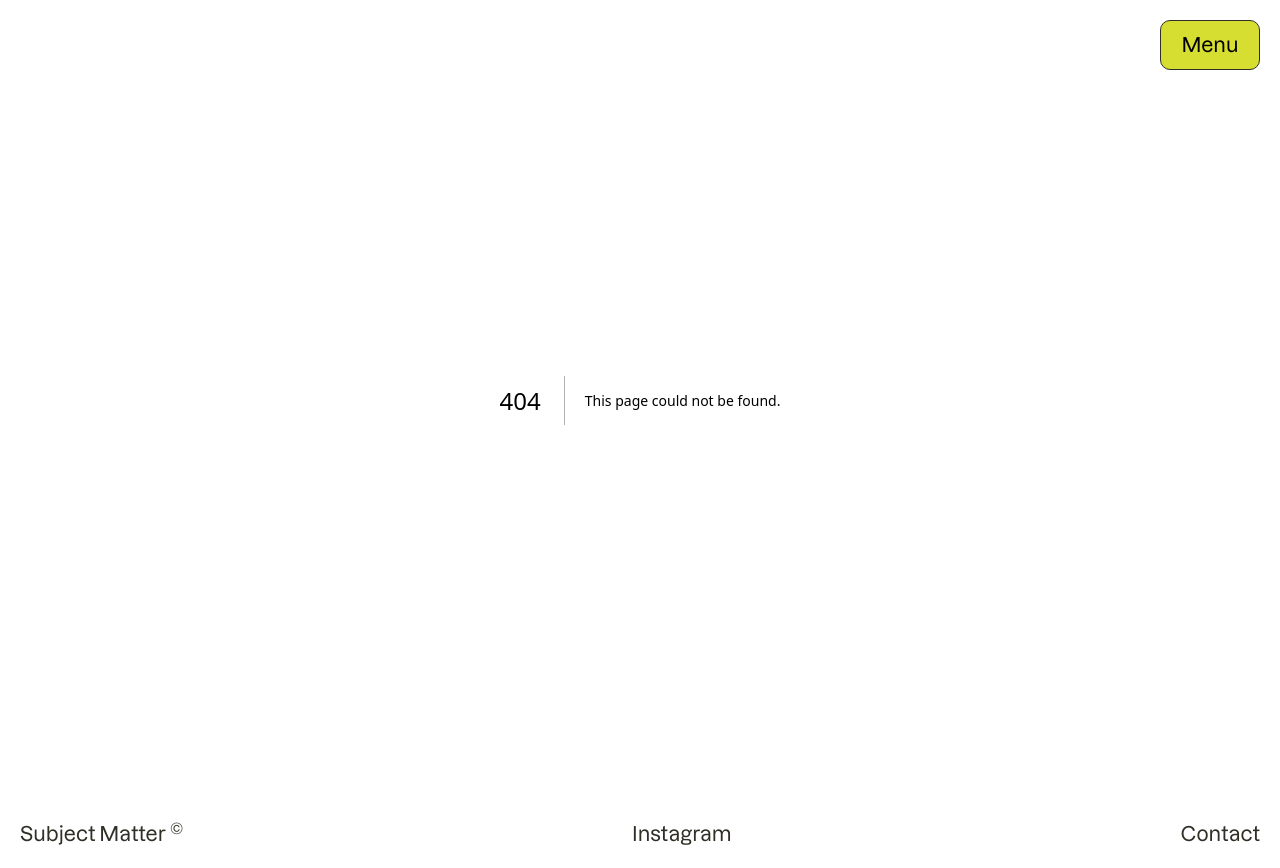
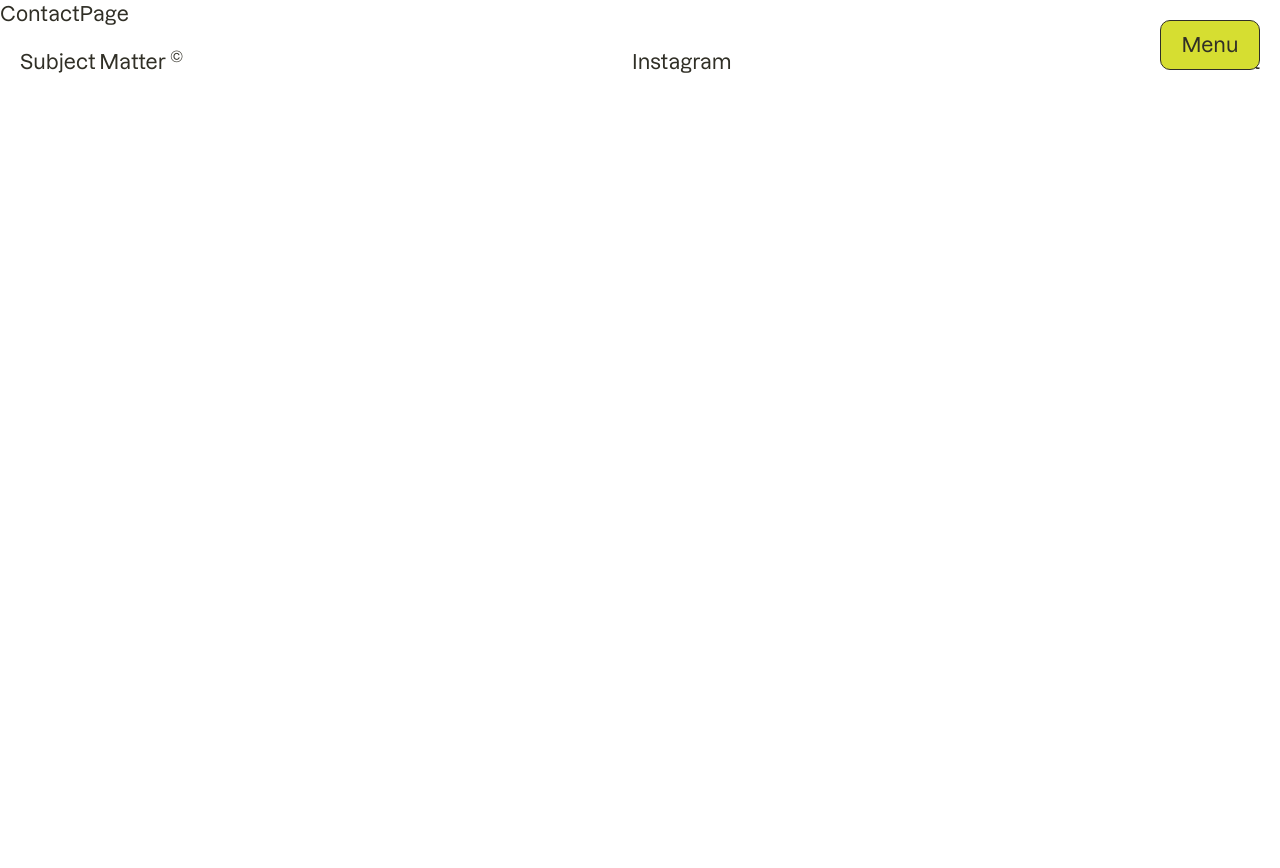
Before and after one commit to nurpais/subject-matter, a Next.js app: page /contact in a window 1280 px wide. Before the commit this address had no page. After the commit the page ends 800 px from the top, so only its background shows below. Built offline with nearby package versions, Linux system fonts and the light colour scheme.

Commit message:
Add empty pages

```diff
--- /dev/null
+++ b/app/about/page.tsx
@@ -0,0 +1,5 @@
+const AboutPage = () => {
+  return <div>AboutPage</div>
+}
+
+export default AboutPage
--- /dev/null
+++ b/app/contact/page.tsx
@@ -0,0 +1,5 @@
+const ContactPage = () => {
+  return <div>ContactPage</div>
+}
+
+export default ContactPage
--- /dev/null
+++ b/app/work/page.tsx
@@ -0,0 +1,5 @@
+const WorkPage = () => {
+  return <div>WorkPage</div>
+}
+
+export default WorkPage
--- a/components/template/Navbar/Navbar.tsx
+++ b/components/template/Navbar/Navbar.tsx
@@ -32,17 +32,29 @@ const Navbar = () => {
 
           <ul className="mt-5 space-y-5 text-white">
             <li>
-              <Link href="/about" className="font-tobias text-[70px] leading-[0.8em] md:text-[140px] lg:text-[200px]">
+              <Link
+                href="/about"
+                className="font-tobias text-[70px] leading-[0.8em] md:text-[140px] lg:text-[200px]"
+                onClick={() => setIsOpen(false)}
+              >
                 About
               </Link>
             </li>
             <li>
-              <Link href="/work" className="font-tobias text-[70px] leading-[0.8em] md:text-[140px] lg:text-[200px]">
+              <Link
+                href="/work"
+                className="font-tobias text-[70px] leading-[0.8em] md:text-[140px] lg:text-[200px]"
+                onClick={() => setIsOpen(false)}
+              >
                 Work
               </Link>
             </li>
             <li>
-              <Link href="/contact" className="font-tobias text-[70px] leading-[0.8em] md:text-[140px] lg:text-[200px]">
+              <Link
+                href="/contact"
+                className="font-tobias text-[70px] leading-[0.8em] md:text-[140px] lg:text-[200px]"
+                onClick={() => setIsOpen(false)}
+              >
                 Contact
               </Link>
             </li>
```
